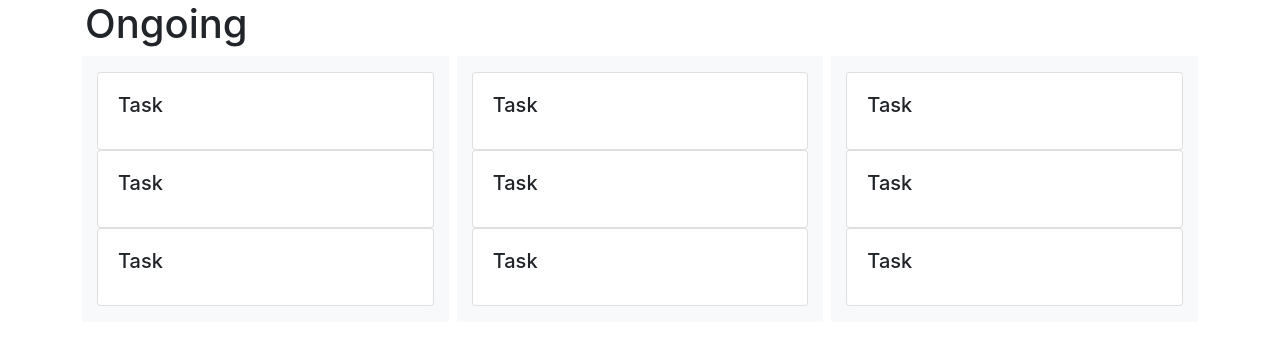
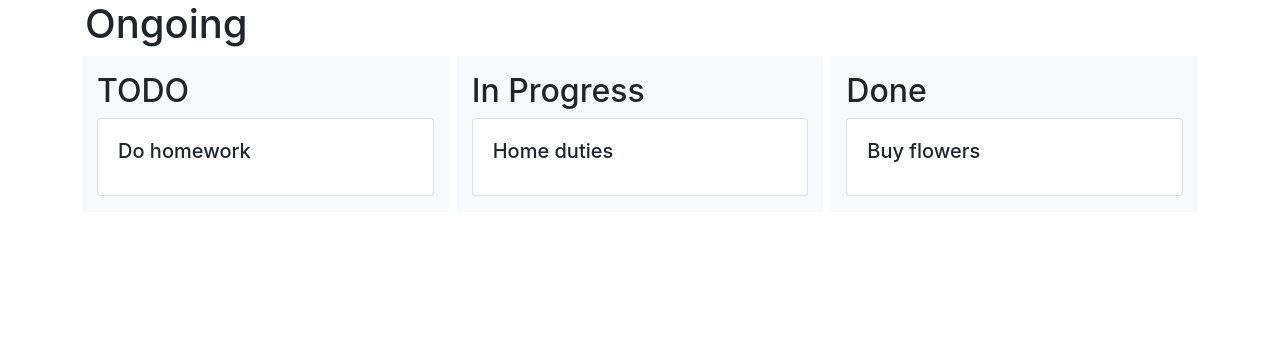
Before and after one commit to flareair/ongoing, a React (Create React App) app: page / in a window 1280 px wide. Shown: the top 344 px of the page. Built offline with nearby package versions, Linux system fonts and the light colour scheme.

Commit message:
Add redux and initial state

```diff
--- a/src/board/Board.js
+++ b/src/board/Board.js
@@ -1,19 +1,35 @@
 import React from 'react';
 
 import Status from '../status/Status';
+import { connect } from 'react-redux';
 
 class Board extends React.Component {
   render() {
     return (
       <main className="container">
         <div className="row px-2">
-          <Status />
-          <Status />
-          <Status />
+          {
+            this.props.statuses.map(status => {
+              return <Status status={status} key={status.id}/>
+            })
+          }
         </div>
       </main>
     );
   }
 }
 
-export default Board;
+function mapStateToProps(state) {
+  function getStatuses(state) {
+    return state.allStatuses.map(status => state.statusesById[status]);
+  }
+
+  return {
+    board: state.board,
+    statuses: getStatuses(state)
+  }
+}
+
+export default connect(
+  mapStateToProps
+)(Board);
--- /dev/null
+++ b/src/configureStore.js
@@ -0,0 +1,15 @@
+import { createStore, applyMiddleware } from 'redux';
+import thunkMiddleware from 'redux-thunk';
+import { logger } from 'redux-logger';
+
+const rootReducer = function(state) {
+  return state;
+};
+
+export default  function configureStore(initialState) {
+  return createStore(
+    rootReducer,
+    initialState,
+    applyMiddleware(logger, thunkMiddleware)
+  )
+};
--- a/src/index.js
+++ b/src/index.js
@@ -1,10 +1,27 @@
 import React from 'react';
 import ReactDOM from 'react-dom';
+import { Provider } from 'react-redux';
+
 import './index.scss';
 import App from './app/App';
 import * as serviceWorker from './serviceWorker';
 
-ReactDOM.render(<App />, document.getElementById('root'));
+import configureStore from './configureStore';
+import initialState from './initialState';
+
+const store = configureStore(initialState);
+function Root() {
+  return (
+    <Provider store={store}>
+      <App/>
+    </Provider>
+  );
+}
+
+ReactDOM.render(
+  <Root />,
+  document.getElementById('root')
+);
 
 // If you want your app to work offline and load faster, you can change
 // unregister() to register() below. Note this comes with some pitfalls.
--- /dev/null
+++ b/src/initialState.js
@@ -0,0 +1,40 @@
+export default {
+  board: {
+    id: 1,
+    name: 'Tasks to do'
+  },
+  statusesById: {
+    status_1: {
+      id: 'status_1',
+      name: 'TODO'
+    },
+    status_2: {
+      id: 'status_2',
+      name: 'In Progress'
+    },
+    status_3: {
+      id: 'status_3',
+      name: 'Done'
+    }
+  },
+  allStatuses: ['status_1', 'status_2', 'status_3'],
+  tasksById: {
+    task_1: {
+      id: 'task_1',
+      title: 'Do homework'
+    },
+    task_2: {
+      id: 'task_2',
+      title: 'Home duties'
+    },
+    task_3: {
+      id: 'task_3',
+      title: 'Buy flowers'
+    }
+  },
+  tasksByStatus: {
+    status_1: ['task_1'],
+    status_2: ['task_2'],
+    status_3: ['task_3']
+  }
+};
--- a/src/status/Status.js
+++ b/src/status/Status.js
@@ -1,4 +1,5 @@
 import React from 'react';
+import { connect } from 'react-redux';
 
 import Task from '../task/Task';
 import './Status.scss';
@@ -7,12 +8,24 @@ class Status extends React.Component {
   render() {
     return (
       <div className="status col bg-light mx-1 py-3">
-        <Task/>
-        <Task/>
-        <Task/>
+        <h2>{this.props.status.name}</h2>
+        {
+          this.props.tasks.map(task => {
+            return <Task task={task} key={task.id}/>
+          })
+        }
       </div>
     );
   }
 }
 
-export default Status;
+function mapStateToProps(state, ownProps) {
+  return {
+    tasks: state.tasksByStatus[ownProps.status.id]
+      .map(taskId => state.tasksById[taskId])
+  }
+}
+
+export default connect(
+  mapStateToProps
+)(Status);
--- a/src/task/Task.js
+++ b/src/task/Task.js
@@ -5,7 +5,7 @@ class Task extends React.Component {
     return (
       <div className="card">
         <div className="card-body">
-          <h5 className="card-title">Task</h5>
+          <h5 className="card-title">{this.props.task.title}</h5>
         </div>
       </div>
     );
```
Also changed, not shown: package.json (+6 -1 lines), 1 other file (tests, documents, lock files or other folders).
